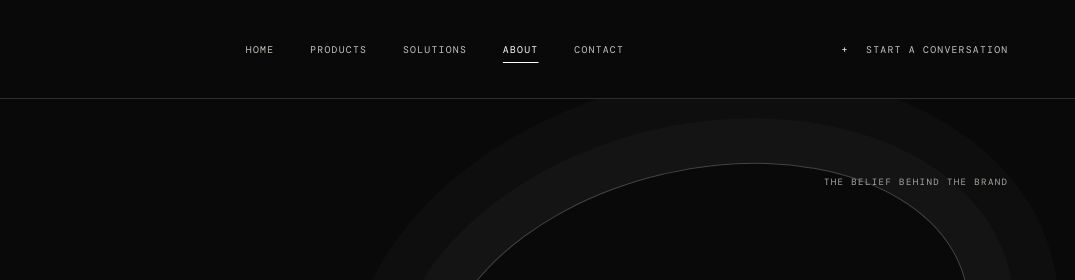
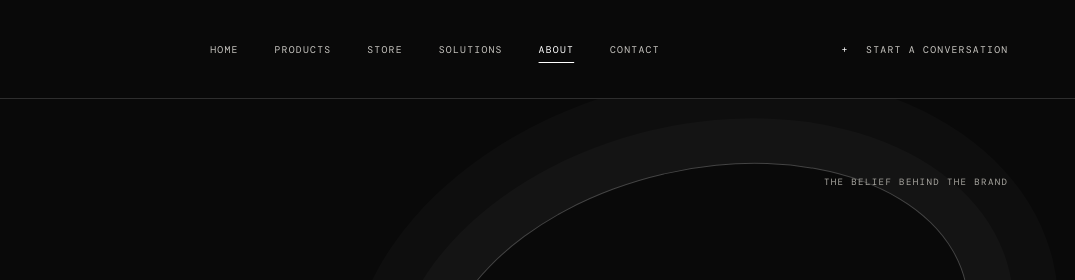
Before and after one commit to frvp6b8s5m-cloud/BZAUDIO-this-is-it1, a plain HTML site: page about.html in a window 1280 px wide. Shown: the top 280 px of the page, 205-1280 px from the left. Drawn offline with nearby package versions, Linux system fonts and the light colour scheme.

Commit message:
Add Store to shared site navigation

```diff
--- a/about.html
+++ b/about.html
@@ -20,7 +20,7 @@
     <a class="wordmark" href="index.html" aria-label="BZaudio home"><img src="assets/bzaudio-logo.png" alt="BZaudio"></a>
     <button class="menu-toggle" type="button" aria-expanded="false" aria-controls="primary-navigation"><span class="menu-toggle-label">Menu</span><span class="menu-toggle-icon" aria-hidden="true"><i></i><i></i></span></button>
     <nav class="primary-navigation" id="primary-navigation" aria-label="Main navigation">
-      <a href="index.html">Home</a><a href="products.html">Products</a><a href="solutions.html">Solutions</a><a href="about.html" aria-current="page">About</a><a href="contact.html">Contact</a>
+      <a href="index.html">Home</a><a href="products.html">Products</a><a href="store.html">Store</a><a href="solutions.html">Solutions</a><a href="about.html" aria-current="page">About</a><a href="contact.html">Contact</a>
     </nav>
     <a class="header-index" href="contact.html"><span>+</span> Start a conversation</a>
   </header>
```
